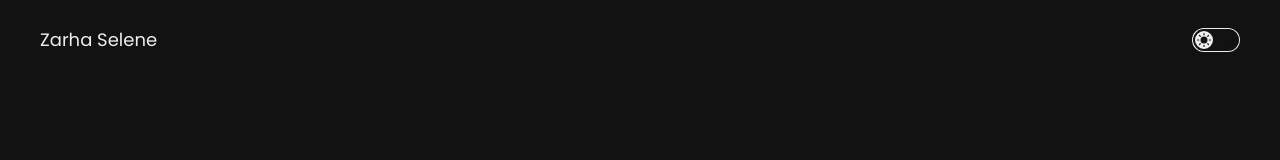
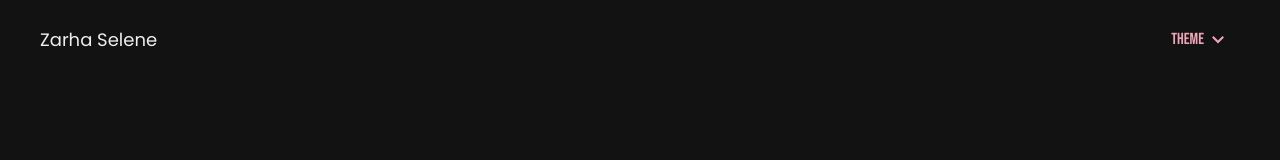
Before and after one commit to zarhaselene/portfolio, a Next.js app: page / in a window 1280 px wide. Shown: the top 160 px of the page. Built offline with nearby package versions, Linux system fonts and the light colour scheme.

Commit message:
Refactor Navbar component to integrate ThemeSelector for improved theme management and user experience

```diff
--- a/src/app/components/Navbar.jsx
+++ b/src/app/components/Navbar.jsx
@@ -1,6 +1,6 @@
 "use client";
 import React, { useEffect, useState } from "react";
-import { SunIcon, MoonIcon } from "./Svgs";
+import { ThemeSelector } from "./ThemeController";
 
 const Navbar = () => {
   const [theme, setTheme] = useState("dark");
@@ -17,27 +17,15 @@ const Navbar = () => {
     localStorage.setItem("theme", theme);
   }, [theme]);
 
-  const handleThemeToggle = () => {
-    setTheme(theme === "light" ? "dark" : "light");
-  };
-
   return (
     <div className="flex items-center w-full min-h-16">
       <div className="flex-1">
-        <a className="text-lg ">Zarha Selene</a>
+        <a className="text-lg hover:animate-jello hover:text-secondary min-w-[9rem] inline-block ">
+          Zarha Selene
+        </a>
       </div>
       <div className="flex-none">
-        <label className="grid cursor-pointer place-items-center">
-          <input
-            type="checkbox"
-            value="synthwave"
-            className="toggle theme-controller bg-base-content col-span-2 col-start-1 row-start-1 hover:bg-secondary"
-            checked={theme === "light"}
-            onChange={handleThemeToggle}
-          />
-          <SunIcon />
-          <MoonIcon />
-        </label>
+        <ThemeSelector />
       </div>
     </div>
   );
--- /dev/null
+++ b/src/app/components/ThemeController.jsx
@@ -0,0 +1,71 @@
+import React, { useEffect, useState } from "react";
+
+const ThemeSelector = () => {
+  const [theme, setTheme] = useState("dark");
+  const [isOpen, setIsOpen] = useState(false);
+
+  const themes = [
+    { name: "dark", label: "Dark" },
+    { name: "light", label: "Light" },
+    { name: "green", label: "Green" },
+    { name: "yellow", label: "Yellow" },
+  ];
+
+  useEffect(() => {
+    const storedTheme = localStorage.getItem("theme");
+    if (storedTheme) {
+      setTheme(storedTheme);
+    }
+  }, []);
+
+  useEffect(() => {
+    document.documentElement.setAttribute("data-theme", theme);
+    localStorage.setItem("theme", theme);
+  }, [theme]);
+
+  return (
+    <div className="relative">
+      <button
+        onClick={() => setIsOpen(!isOpen)}
+        className="px-4 py-2 bg-base-100 rounded-md hover:bg-primary transition-colors flex items-center gap-2"
+      >
+        <span className="font-header text-secondary">Theme</span>
+        <svg
+          width="12"
+          height="12"
+          className={`transform transition-transform text-secondary ${
+            isOpen ? "rotate-180" : ""
+          }`}
+          fill="currentColor"
+          viewBox="0 0 2048 2048"
+        >
+          <path d="M1799 349l242 241-1017 1017L7 590l242-241 775 775 775-775z" />
+        </svg>
+      </button>
+
+      {isOpen && (
+        <div className="absolute right-0 mt-2 w-48 bg-base-300 rounded-md shadow-md z-50">
+          {themes.map((t) => (
+            <button
+              key={t.name}
+              onClick={() => {
+                setTheme(t.name);
+                setIsOpen(false);
+              }}
+              className={`w-full px-4 py-2 text-left hover:bg-secondary/80 rounded-md hover:text-primary transition-colors font-header
+                ${
+                  theme === t.name
+                    ? "text-secondary bg-primary"
+                    : "text-base-content"
+                }`}
+            >
+              {t.label}
+            </button>
+          ))}
+        </div>
+      )}
+    </div>
+  );
+};
+
+export { ThemeSelector };
```
